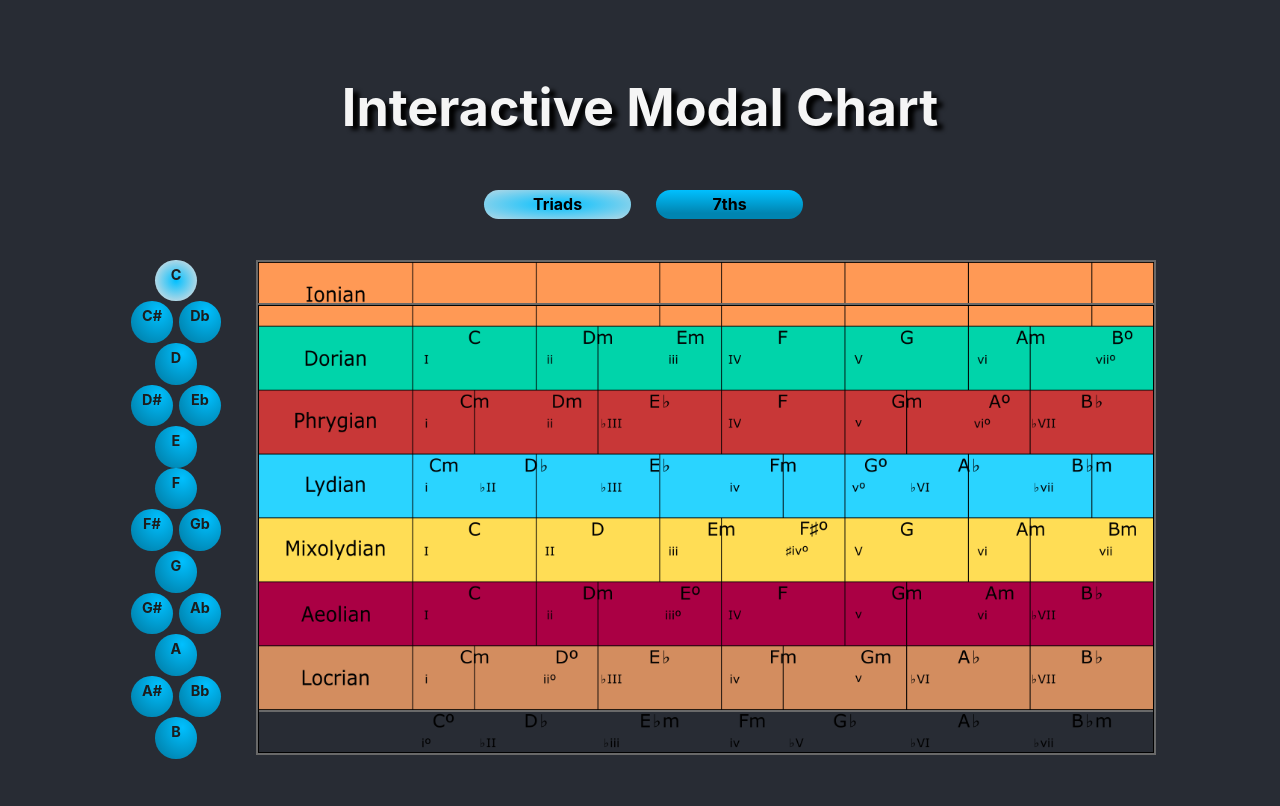
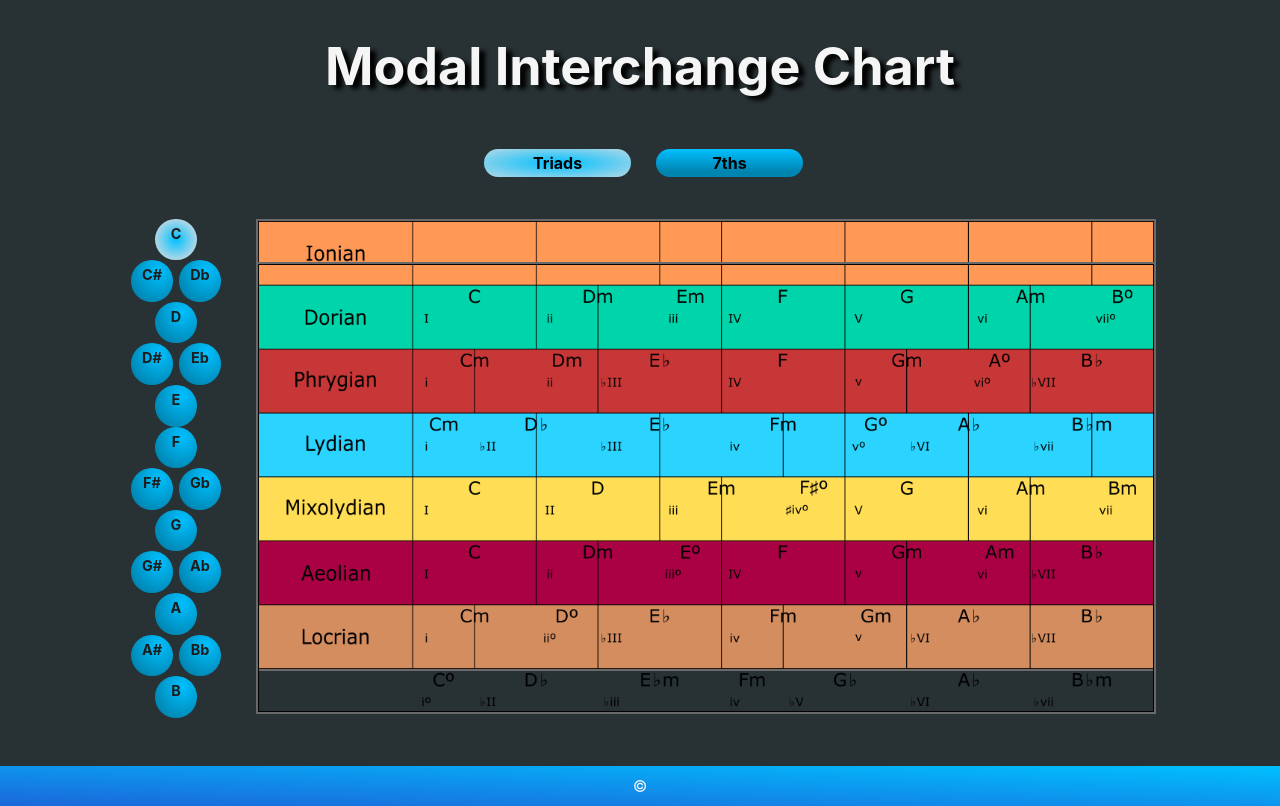
Before and after one commit to Tycholiz/modal-interchange-chart, a React (Create React App) app: page / in a window 1280 px wide. Built offline with nearby package versions, Linux system fonts and the light colour scheme.

Commit message:
adjust bgc

```diff
--- a/src/components/App.js
+++ b/src/components/App.js
@@ -33,8 +33,7 @@ class App extends Component {
     return (
       <div className="App">
         <header className="App-header">
-         {/* interactive chart of modes */}
-          <h1>Interactive Modal Chart</h1>
+          <h1>Modal Interchange Chart</h1>
         </header>
         <NotationContainer
           changeNotation={this.changeNotation}
@@ -48,6 +47,9 @@ class App extends Component {
             currentNotation={selectedNotation}
           />
         </div>
+        <footer>
+          &copy;
+        </footer>
       </div>
     );
   }
--- a/src/styles/App.css
+++ b/src/styles/App.css
@@ -1,18 +1,5 @@
-/* @media only screen and (max-device-width: 800px) and (orientation: landscape) {
-  .chartWrapper {
-    position: relative;
-  }
-  .chartWrapper img {
-    position: fixed;
-    top: 0;
-    left: 0;
-    overflow: hidden;
-    width: 100vw;
-  }
-} */
-
 body {
-  background-color: #282c34;
+  background-color: #283134;
 }
 
 .App {
@@ -45,3 +32,14 @@ body {
 input:focus {
   outline: none;
 }
+
+footer {
+  margin-top: 3em;
+	display: flex;
+	justify-content: center;
+	align-items: center;
+	color: whitesmoke;
+	background-image: linear-gradient(to bottom left, #00c0ff, #1b67da);
+	height: 40px;
+	width: 100%;
+}
```
